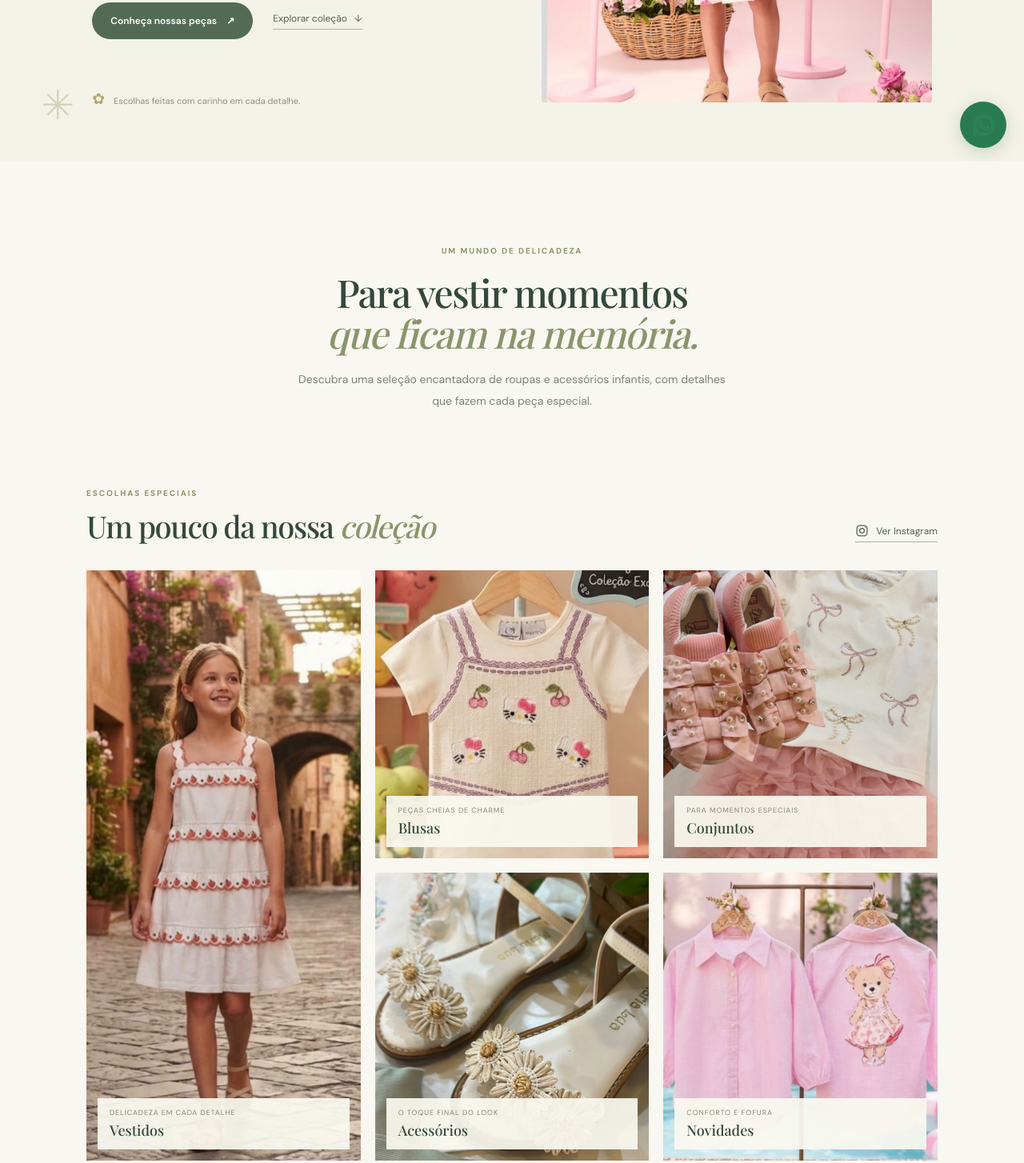
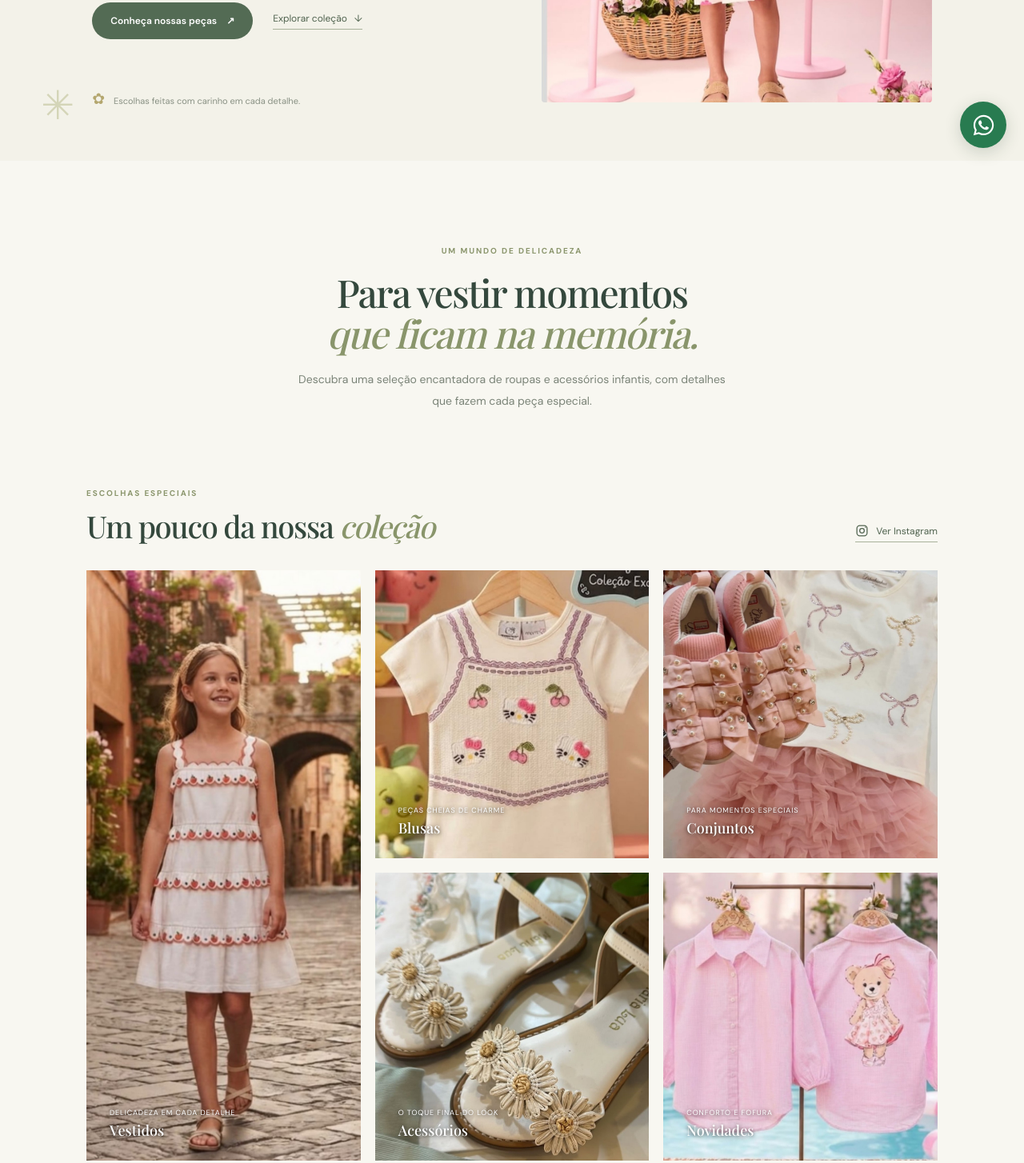
Before and after one commit to wchagas73-lang/Oliviacorrea, a plain HTML site: page index.html in a window 1280 px wide. Shown: the part 593-2047 px from the top of the page at 80% size. Drawn offline with nearby package versions, Linux system fonts and the light colour scheme.

Commit message:
Remove white photo label panels and style WhatsApp logo

```diff
--- a/style.css
+++ b/style.css
@@ -215,3 +215,26 @@ a{color:inherit;text-decoration:none}
   .hero-photo>img{object-position:center 25%}
   .whatsapp-float{width:56px;height:56px;padding:0}
 }
+
+
+/* Ajustes solicitados: remover placas brancas das fotos e manter textos */
+.product-label{
+  background:transparent;
+  padding:12px 15px;
+  text-shadow:0 1px 5px rgba(0,0,0,.75);
+}
+.product-label span,
+.product-label b{
+  color:#fff;
+  text-shadow:0 1px 5px rgba(0,0,0,.8);
+}
+.whatsapp-float .whatsapp-icon{
+  width:29px;
+  height:29px;
+  fill:currentColor;
+  stroke:none;
+}
+.whatsapp-float .whatsapp-icon path+path{fill:currentColor}
+@media(max-width:760px){
+  .product-label{padding:9px}
+}
```
